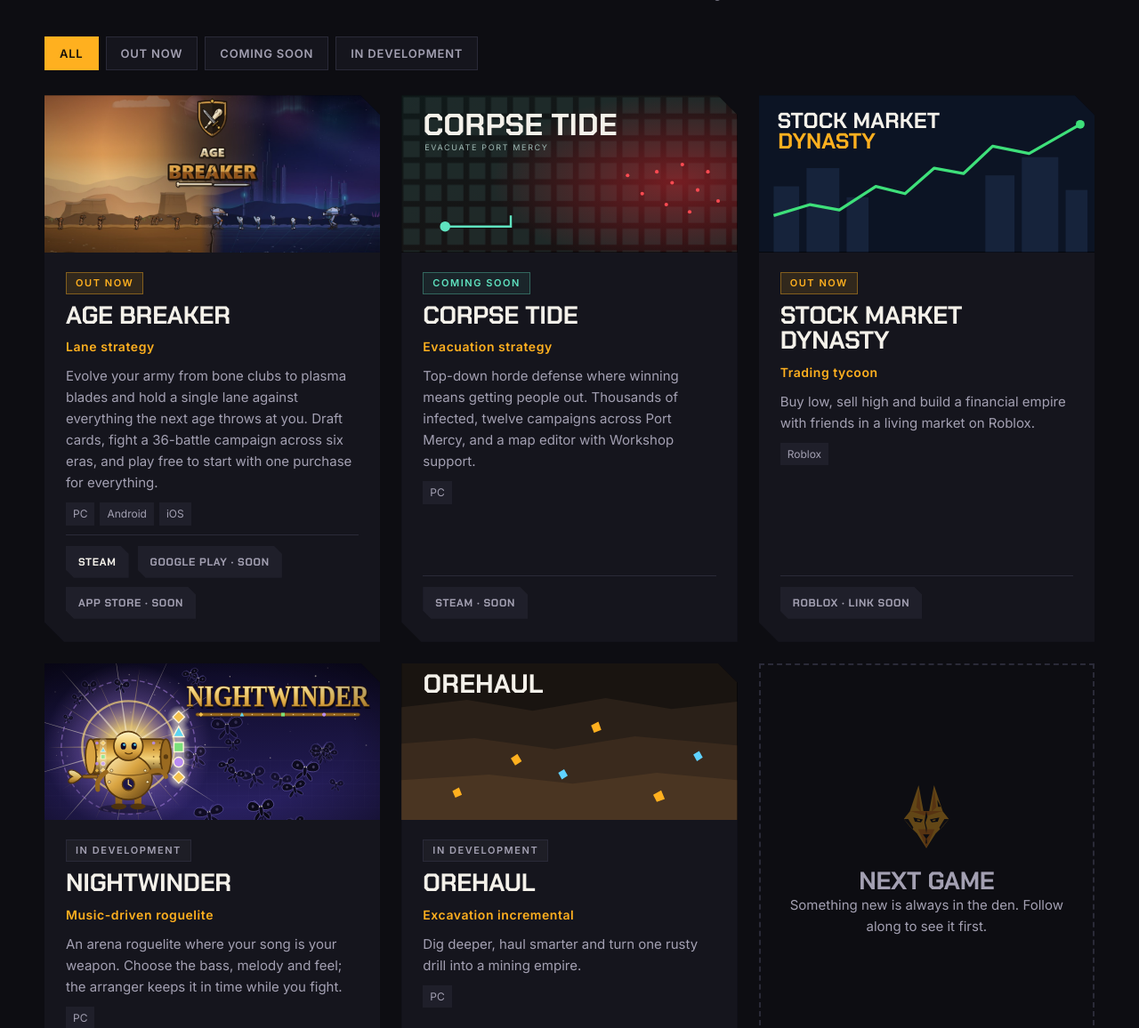
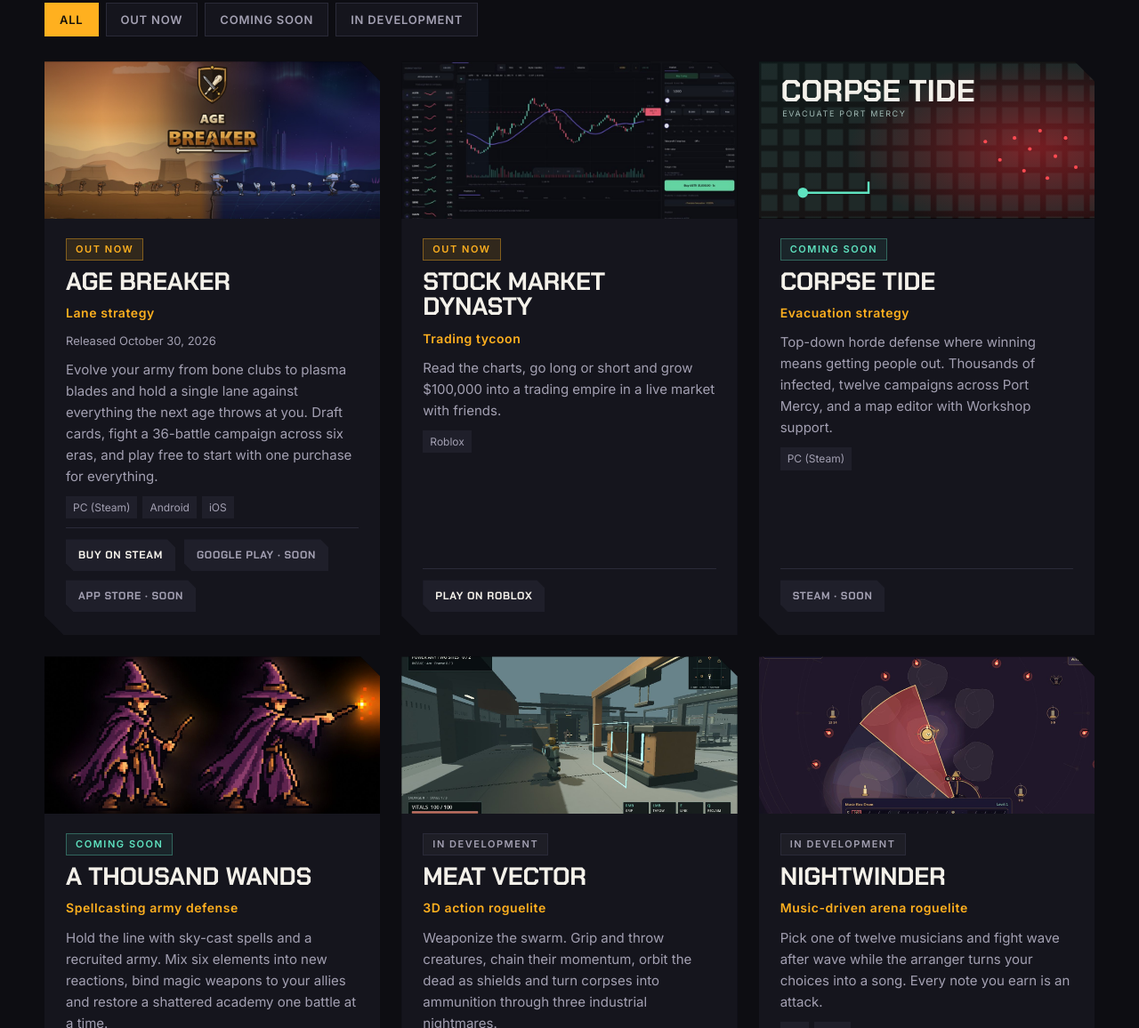
Before and after one commit to TheRareJackal/therarejackal.github.io, a plain HTML site: page index.html in a window 1280 px wide. Shown: the part 1644-2800 px from the top of the page at 89% size. Drawn offline with Linux system fonts and the light colour scheme.

Commit message:
Refresh catalog and polish site
Add A Thousand Wands and Meat Vector, remove OreHaul, link Stock Market
Dynasty on Roblox, new Nightwinder and SMD art, share image and icons,
release date, accessibility and layout fixes.

Co-Authored-By: Claude Opus 5.5 <noreply@anthropic.com>

```diff
--- a/index.html
+++ b/index.html
@@ -5,7 +5,21 @@
 <meta name="viewport" content="width=device-width, initial-scale=1">
 <title>The Rare Jackal</title>
 <meta name="description" content="The Rare Jackal is a one-person game studio making strategy games with teeth. Every game, out now and on the way.">
+<link rel="canonical" href="https://rarejackal.com/">
+<meta name="theme-color" content="#0d0d12">
+<meta property="og:type" content="website">
+<meta property="og:site_name" content="The Rare Jackal">
+<meta property="og:title" content="The Rare Jackal: strategy games with teeth">
+<meta property="og:description" content="A one-person game studio. Age Breaker: Six Eras is out now on Steam; more games on the way.">
+<meta property="og:url" content="https://rarejackal.com/">
+<meta property="og:image" content="https://rarejackal.com/assets/og.png">
+<meta property="og:image:width" content="1200">
+<meta property="og:image:height" content="630">
+<meta name="twitter:card" content="summary_large_image">
+<meta name="twitter:site" content="@TheRareJackal">
 <link rel="icon" href="assets/mark.svg" type="image/svg+xml">
+<link rel="icon" href="assets/icon-512.png" type="image/png" sizes="512x512">
+<link rel="apple-touch-icon" href="assets/apple-touch-icon.png">
 <link rel="preconnect" href="https://fonts.googleapis.com">
 <link rel="preconnect" href="https://fonts.gstatic.com" crossorigin>
 <link href="https://fonts.googleapis.com/css2?family=Chakra+Petch:wght@500;700&family=Inter:wght@400;500;600&display=swap" rel="stylesheet">
@@ -20,6 +34,11 @@
 html{scroll-behavior:smooth}
 body{background:var(--bg);color:var(--ink);font:400 17px/1.6 var(--body);-webkit-font-smoothing:antialiased;overflow-x:hidden}
 a{color:inherit}
+:focus-visible{outline:3px solid var(--amber);outline-offset:3px}
+.skip{position:absolute;left:-999px;top:8px;z-index:50;background:var(--amber);color:#16110a;padding:10px 14px;font-weight:600}
+.skip:focus{left:8px}
+section,[id]{scroll-margin-top:80px}
+::selection{background:var(--amber);color:#16110a}
 img,video,svg{display:block;max-width:100%}
 .wrap{width:min(1180px,100% - 32px);margin-inline:auto}
 .eyebrow{font:600 12px/1 var(--body);letter-spacing:.18em;text-transform:uppercase;color:var(--amber)}
@@ -63,9 +82,10 @@ section{padding:96px 0}
 
 /* spotlight */
 .spot{display:grid;grid-template-columns:1.3fr 1fr;background:var(--bg-2);--cut:34px;margin-bottom:72px}
-.spot .media{background:#000;aspect-ratio:16/9}
+.spot .media{background:#000;aspect-ratio:16/9;align-self:center}
 .spot video{width:100%;height:100%;object-fit:cover}
-.spot .body{padding:40px;display:flex;flex-direction:column;gap:14px}
+.spot{align-items:stretch}
+.spot .body{padding:36px 36px 34px;display:flex;flex-direction:column;gap:12px}
 .spot h3{font-size:46px;text-transform:uppercase}
 .spot p{color:var(--muted)}
 .spot .btns{margin-top:auto}
@@ -86,6 +106,10 @@ section{padding:96px 0}
 .grid{display:grid;grid-template-columns:repeat(3,1fr);gap:24px}
 .card{background:var(--bg-2);display:flex;flex-direction:column;transition:transform .25s ease}
 .card:hover{transform:translateY(-4px)}
+.card .art img{transition:transform .5s ease}
+.card:hover .art img{transform:scale(1.04)}
+.card .when{font-size:13px;color:var(--muted)}
+.spot .when{font-size:14px;color:var(--muted)}
 .card .art{aspect-ratio:920/430;overflow:hidden;background:#000}
 .card .art img,.card .art svg{width:100%;height:100%;object-fit:cover}
 .card .body{padding:22px 24px 26px;display:flex;flex-direction:column;gap:10px;flex:1}
@@ -95,8 +119,11 @@ section{padding:96px 0}
 .card .platforms span{font-size:12px;padding:3px 8px;background:var(--bg-3);color:var(--muted)}
 .card .links{margin-top:auto;padding-top:12px;border-top:1px solid var(--line);display:flex;gap:10px;flex-wrap:wrap}
 .card .links .btn{padding:10px 14px;font-size:12px;--cut:9px}
-.card.next{background:transparent;border:2px dashed var(--line);clip-path:none;align-items:center;justify-content:center;text-align:center;padding:40px 28px;min-height:360px}
-.card.next img{width:84px;opacity:.35;margin:0 auto 18px}
+.card.next{grid-column:1/-1;flex-direction:row;gap:24px;background:transparent;border:2px dashed var(--line);clip-path:none;align-items:center;justify-content:center;text-align:left;padding:28px 32px;min-height:0}
+.card.next:hover{transform:none}
+.card.next img{width:64px;opacity:.4;margin:0;flex:none}
+.card.next h3{font-size:24px;margin-bottom:4px}
+.card.next .art,.card.next .body{display:contents}
 .card.next h3{color:var(--muted)}
 .empty{color:var(--muted);padding:24px 0}
 
@@ -138,6 +165,8 @@ footer .wrap{display:flex;justify-content:space-between;gap:16px;flex-wrap:wrap}
   .spot h3{font-size:34px}
   .section-head{flex-direction:column;align-items:start}
   .promises{grid-template-columns:1fr}
+  .card.next{flex-direction:column;text-align:center}
+  .card.next .btn{margin-left:0!important}
   section{padding:64px 0}
   .about .wrap{gap:20px}
   .stats{gap:24px}
@@ -146,10 +175,11 @@ footer .wrap{display:flex;justify-content:space-between;gap:16px;flex-wrap:wrap}
 </style>
 </head>
 <body>
+<a class="skip" href="#games">Skip to games</a>
 
 <nav>
   <div class="wrap">
-    <a class="brand" href="#top"><img src="assets/mark.svg" alt="">The Rare Jackal</a>
+    <a class="brand" href="#top" aria-label="The Rare Jackal home"><img src="assets/mark.svg" alt="">The Rare Jackal</a>
     <ul>
       <li><a href="#games">Games</a></li>
       <li><a href="#studio">Studio</a></li>
@@ -159,7 +189,8 @@ footer .wrap{display:flex;justify-content:space-between;gap:16px;flex-wrap:wrap}
   </div>
 </nav>
 
-<header class="hero" id="top">
+<main id="top">
+<header class="hero">
   <div class="wrap">
     <div>
       <div class="eyebrow">Independent game studio</div>
@@ -195,7 +226,7 @@ footer .wrap{display:flex;justify-content:space-between;gap:16px;flex-wrap:wrap}
     </div>
     <div class="copy">
       <p><strong>The Rare Jackal is a one-person game studio.</strong> Design, code, art and music all come from the same desk, so every game ships the way it was meant to.</p>
-      <p>The focus is strategy you can sink your teeth into: lane battles, horde defense, rhythm, tycoons and the occasional odd experiment. Games stay small enough to finish and deep enough to keep playing.</p>
+      <p>The focus is games you can sink your teeth into: lane battles, horde defense, spellcraft, rhythm, tycoons and the occasional strange experiment. Games stay small enough to finish and deep enough to keep playing.</p>
       <div class="promises">
         <div class="promise cut"><b>No ads</b><span>Not now, not later.</span></div>
         <div class="promise cut"><b>No gacha</b><span>No loot boxes or energy timers.</span></div>
@@ -219,6 +250,8 @@ footer .wrap{display:flex;justify-content:space-between;gap:16px;flex-wrap:wrap}
     </div>
   </div>
 </div>
+
+</main>
 
 <footer>
   <div class="wrap">
@@ -247,27 +280,6 @@ footer .wrap{display:flex;justify-content:space-between;gap:16px;flex-wrap:wrap}
     <text x="64" y="150" font-family="Inter, sans-serif" font-size="22" fill="#9fb8b3" letter-spacing="4">EVACUATE PORT MERCY</text>
   </svg>
 </template>
-<template id="art-orehaul">
-  <svg viewBox="0 0 920 430" role="img" aria-label="OreHaul: layered rock with glowing ore">
-    <rect width="920" height="430" fill="#191410"/>
-    <path d="M0 120 L180 100 L360 130 L560 95 L740 125 L920 105 L920 430 L0 430Z" fill="#2a2018"/>
-    <path d="M0 220 L200 205 L420 235 L640 200 L920 225 L920 430 L0 430Z" fill="#3a2a1d"/>
-    <path d="M0 320 L240 305 L470 330 L700 300 L920 320 L920 430 L0 430Z" fill="#4a3522"/>
-    <g fill="#ffb01f"><polygon points="300,260 318,248 330,268 312,280"/><polygon points="520,170 540,160 548,182 528,190"/><polygon points="690,360 712,348 722,372 700,380"/><polygon points="140,350 158,340 166,360 148,368"/></g>
-    <g fill="#5fd2ff"><polygon points="430,300 446,290 456,308 440,318"/><polygon points="800,250 816,240 826,258 810,268"/></g>
-    <text x="60" y="80" font-family="Chakra Petch, sans-serif" font-weight="700" font-size="72" fill="#f4f1ea">OREHAUL</text>
-  </svg>
-</template>
-<template id="art-smd">
-  <svg viewBox="0 0 920 430" role="img" aria-label="Stock Market Dynasty: a rising price chart over a city skyline">
-    <rect width="920" height="430" fill="#0c1424"/>
-    <g fill="#16233b"><rect x="40" y="250" width="70" height="180"/><rect x="130" y="200" width="90" height="230"/><rect x="240" y="280" width="60" height="150"/><rect x="620" y="220" width="80" height="210"/><rect x="720" y="170" width="100" height="260"/><rect x="840" y="260" width="60" height="170"/></g>
-    <polyline points="40,330 140,300 220,315 320,250 400,270 480,200 560,215 640,140 740,160 880,80" fill="none" stroke="#3ee07a" stroke-width="8" stroke-linejoin="round"/>
-    <g fill="#3ee07a"><circle cx="880" cy="80" r="12"/></g>
-    <text x="50" y="90" font-family="Chakra Petch, sans-serif" font-weight="700" font-size="60" fill="#f4f1ea">STOCK MARKET</text>
-    <text x="52" y="146" font-family="Chakra Petch, sans-serif" font-weight="700" font-size="60" fill="#ffb01f">DYNASTY</text>
-  </svg>
-</template>
 
 <script>
 /*
@@ -280,48 +292,57 @@ footer .wrap{display:flex;justify-content:space-between;gap:16px;flex-wrap:wrap}
 const GAMES = [
   {
     id: "age-breaker", title: "Age Breaker", subtitle: "Six Eras",
-    status: "out", genre: "Lane strategy",
-    platforms: ["PC", "Android", "iOS"],
+    status: "out", released: "October 30, 2026", genre: "Lane strategy",
+    platforms: ["PC (Steam)", "Android", "iOS"],
     blurb: "Evolve your army from bone clubs to plasma blades and hold a single lane against everything the next age throws at you. Draft cards, fight a 36-battle campaign across six eras, and play free to start with one purchase for everything.",
     art: "assets/age-breaker.jpg",
     video: "assets/age-breaker-trailer.mp4", poster: "assets/trailer-poster.jpg",
     links: [
-      { label: "Steam", url: "https://store.steampowered.com/app/5431200/" },
+      { label: "Buy on Steam", url: "https://store.steampowered.com/app/5431200/" },
       { label: "Google Play · Soon" },
       { label: "App Store · Soon" }
     ],
+    pitch: "Evolve your army from bone clubs to plasma blades and hold one lane against six eras of escalating war. Free to start, one purchase for everything.",
     spotlight: true
+  },
+  {
+    id: "stock-market-dynasty", title: "Stock Market Dynasty",
+    status: "out", genre: "Trading tycoon",
+    platforms: ["Roblox"],
+    blurb: "Read the charts, go long or short and grow $100,000 into a trading empire in a live market with friends.",
+    art: "assets/stock-market-dynasty.jpg",
+    links: [{ label: "Play on Roblox", url: "https://www.roblox.com/games/107712864019984/Stock-Market-Dynasty" }]
   },
   {
     id: "corpse-tide", title: "Corpse Tide",
     status: "soon", genre: "Evacuation strategy",
-    platforms: ["PC"],
+    platforms: ["PC (Steam)"],
     blurb: "Top-down horde defense where winning means getting people out. Thousands of infected, twelve campaigns across Port Mercy, and a map editor with Workshop support.",
     art: "#art-corpse-tide",
     links: [{ label: "Steam · Soon" }]
   },
   {
-    id: "smd", title: "Stock Market Dynasty",
-    status: "out", genre: "Trading tycoon",
-    platforms: ["Roblox"],
-    blurb: "Buy low, sell high and build a financial empire with friends in a living market on Roblox.",
-    art: "#art-smd",
-    links: [{ label: "Roblox · Link soon" }]
+    id: "a-thousand-wands", title: "A Thousand Wands",
+    status: "soon", genre: "Spellcasting army defense",
+    platforms: ["PC (Steam)", "Mac"],
+    blurb: "Hold the line with sky-cast spells and a recruited army. Mix six elements into new reactions, bind magic weapons to your allies and restore a shattered academy one battle at a time.",
+    art: "assets/a-thousand-wands.jpg",
+    links: [{ label: "Steam · Soon" }]
+  },
+  {
+    id: "meat-vector", title: "Meat Vector",
+    status: "dev", genre: "3D action roguelite",
+    platforms: ["PC"],
+    blurb: "Weaponize the swarm. Grip and throw creatures, chain their momentum, orbit the dead as shields and turn corpses into ammunition through three industrial nightmares.",
+    art: "assets/meat-vector.jpg",
+    links: []
   },
   {
     id: "nightwinder", title: "Nightwinder",
-    status: "dev", genre: "Music-driven roguelite",
-    platforms: ["PC"],
-    blurb: "An arena roguelite where your song is your weapon. Choose the bass, melody and feel; the arranger keeps it in time while you fight.",
-    art: "assets/nightwinder.svg",
-    links: []
-  },
-  {
-    id: "orehaul", title: "OreHaul",
-    status: "dev", genre: "Excavation incremental",
-    platforms: ["PC"],
-    blurb: "Dig deeper, haul smarter and turn one rusty drill into a mining empire.",
-    art: "#art-orehaul",
+    status: "dev", genre: "Music-driven arena roguelite",
+    platforms: ["PC", "Mac"],
+    blurb: "Pick one of twelve musicians and fight wave after wave while the arranger turns your choices into a song. Every note you earn is an attack.",
+    art: "assets/nightwinder.jpg",
     links: []
   }
 ];
@@ -352,7 +373,8 @@ document.getElementById("spotlight").innerHTML = `
     <span class="tag ${spot.status}">${STATUS[spot.status]}</span>
     <h3>${esc(spot.title)}</h3>
     <div class="genre">${spot.subtitle ? esc(spot.subtitle) + " · " : ""}${esc(spot.genre)}</div>
-    <p>${esc(spot.blurb)}</p>
+    ${spot.released ? `<div class="when">Released ${esc(spot.released)}</div>` : ""}
+    <p>${esc(spot.pitch || spot.blurb)}</p>
     <div class="btns">${linksHTML(spot)}</div>
   </div>`;
 
@@ -381,13 +403,14 @@ function renderGrid() {
         <span class="tag ${g.status}">${STATUS[g.status]}</span>
         <h3>${esc(g.title)}</h3>
         <div class="genre">${esc(g.genre)}</div>
+        ${g.released ? `<div class="when">Released ${esc(g.released)}</div>` : ""}
         <p>${esc(g.blurb)}</p>
         <div class="platforms">${g.platforms.map(p => `<span>${esc(p)}</span>`).join("")}</div>
         ${g.links && g.links.length ? `<div class="links">${linksHTML(g, true)}</div>` : ""}
       </div>
     </article>`);
   if (current === "all" || current === "dev") {
-    cards.push(`<div class="card next"><img src="assets/mark.svg" alt=""><h3>Next game</h3><p>Something new is always in the den. Follow along to see it first.</p></div>`);
+    cards.push(`<div class="card next"><img src="assets/mark.svg" alt=""><div><h3>Next game</h3><p>Something new is always in the den. Follow along to see it first.</p></div><a class="btn btn-ghost cut" href="#follow" style="margin-left:auto">Follow along</a></div>`);
   }
   document.getElementById("grid").innerHTML = cards.join("") || `<p class="empty">Nothing here yet.</p>`;
 }
```
Also changed, not shown: assets/a-thousand-wands.jpg (added), assets/apple-touch-icon.png (added), assets/icon-512.png (added), assets/meat-vector.jpg (added), assets/nightwinder.jpg (added), assets/nightwinder.svg (deleted), assets/og.png (added), assets/stock-market-dynasty.jpg (added).
